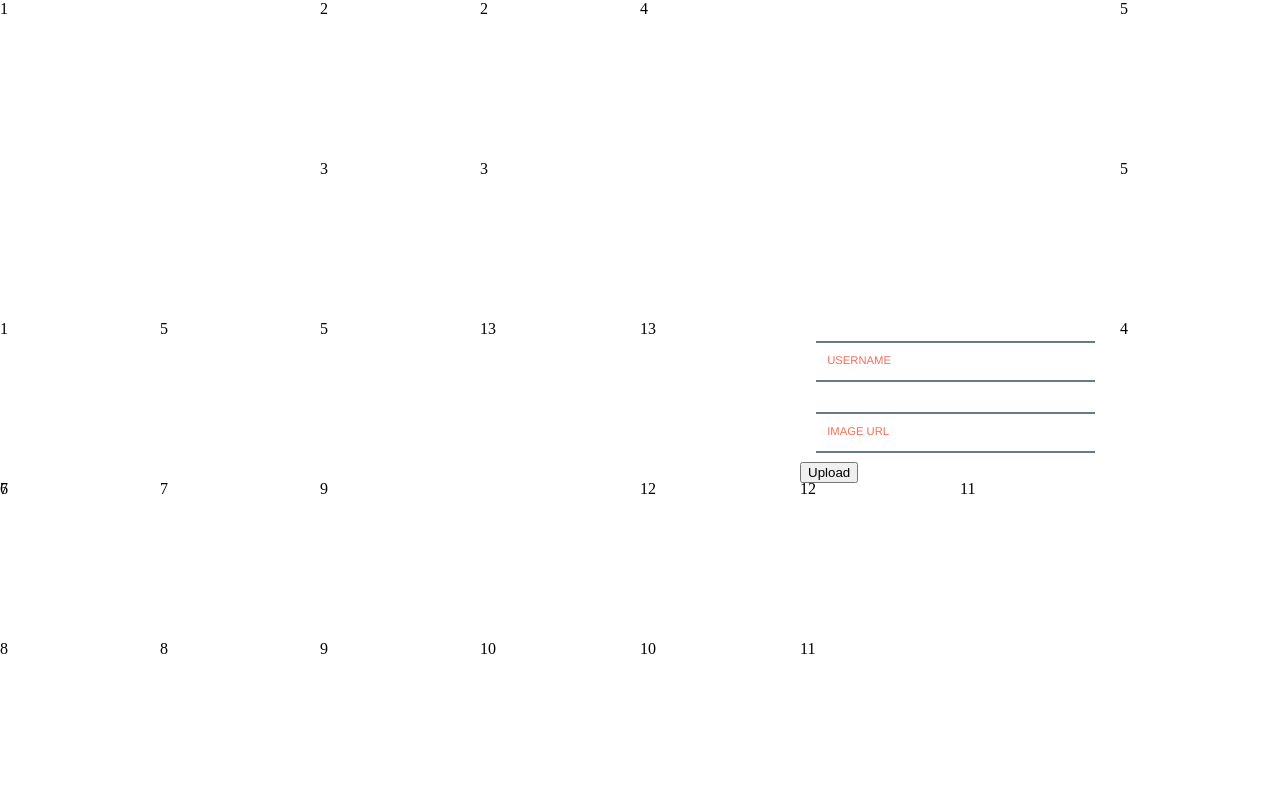
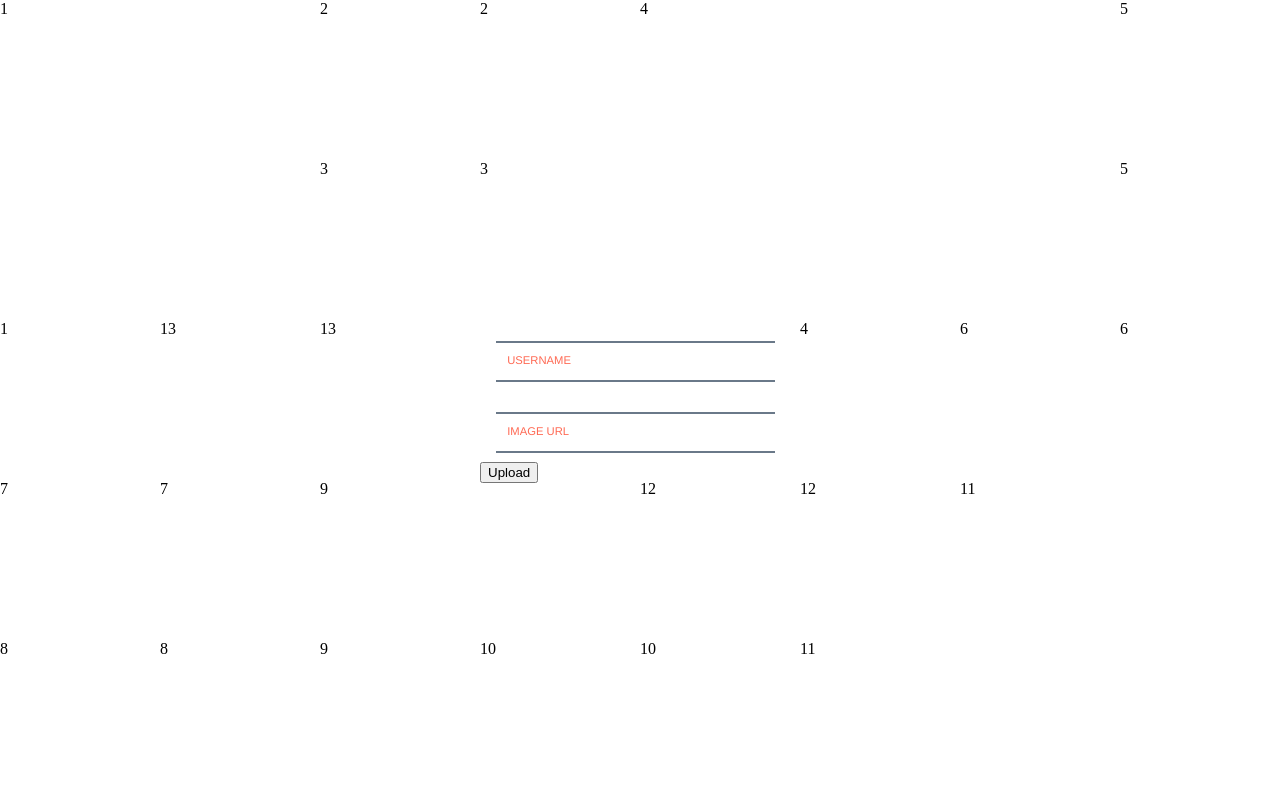
Before and after one commit to javascriptthehut/instasham, a website: page public/index.html in a window 1280 px wide. Drawn offline with Linux system fonts and the light colour scheme; no server answers.

Commit message:
heroku update

```diff
--- a/public/index.html
+++ b/public/index.html
@@ -23,13 +23,8 @@
     <div class="row">
         <div class="w8 h1">
             <div class="w1 h1 container" id="description1">1</div>
-
-            <div class="w1 h1 container" id="image5">5</div>
-            <div class="w1 h1 container" id="description5">5</div>
-
             <div class="w1 h1 container" id="image13">13</div>
             <div class="w1 h1 container" id="description13">13</div>
-
             <div class="w2 h1" id="addImage">
               <span class="input">
               		<input class="input_field" type="text"/>
```
